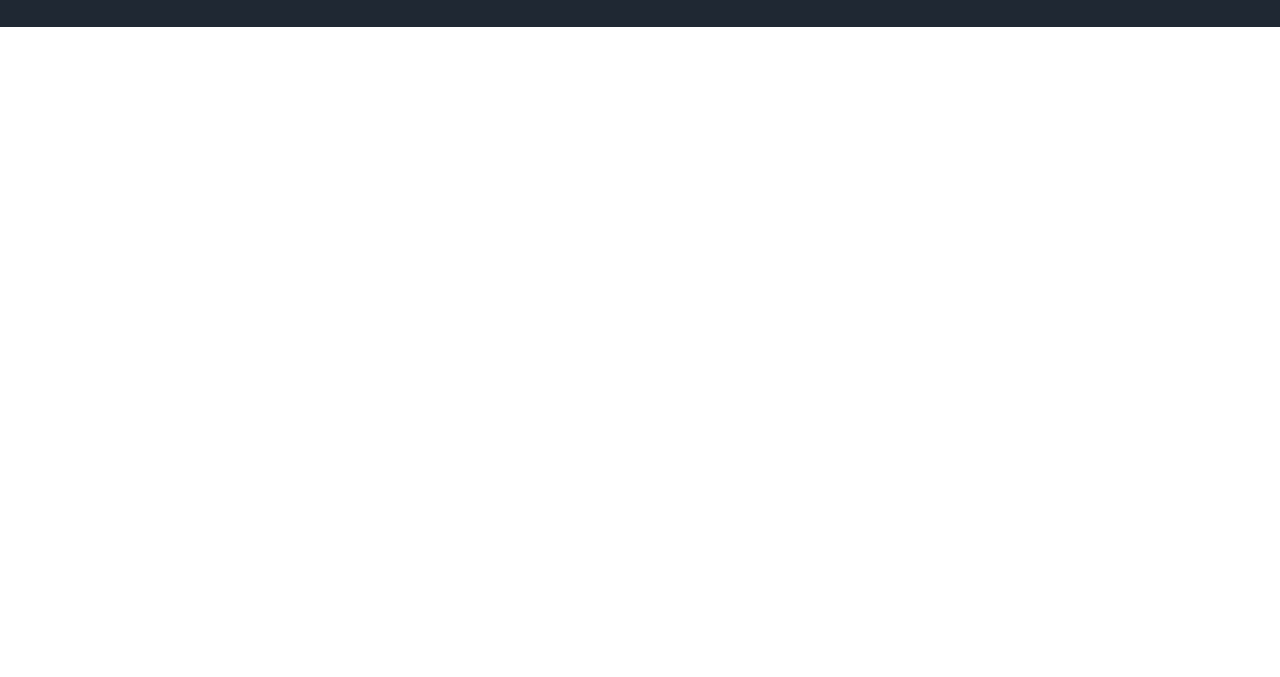
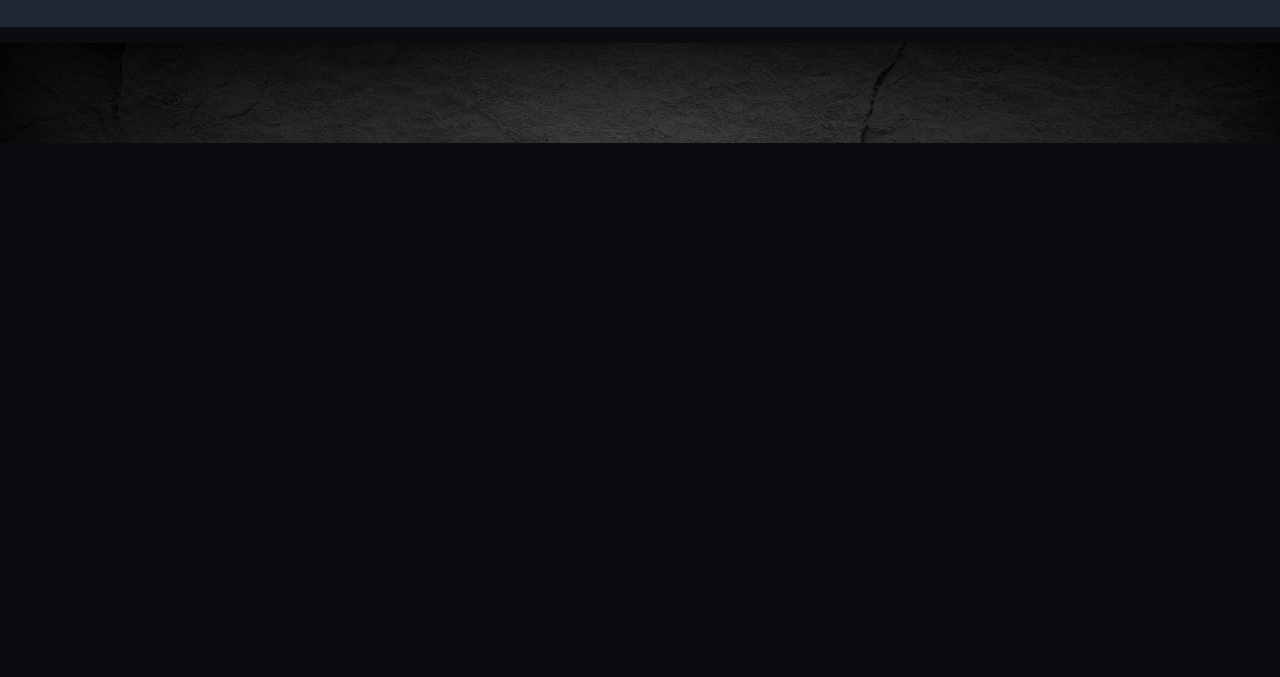
Before and after one commit to JoshuaDTurner/CSSBasics, a plain HTML site: page index.html in a window 1280 px wide. Shown: the part 123-800 px from the top of the page. Drawn offline with Linux system fonts and the light colour scheme.

Commit message:
backgroundImages

```diff
--- a/StyleSheet/style.css
+++ b/StyleSheet/style.css
@@ -1,7 +1,12 @@
 body {
     margin: 0;
-    background-image: src="Images/Website-background.jpg";
+
+    background-color: #0B0C10;
+
+
+    height: 100vh;
 }
+
 header{
     background-color: #1F2833;
     width: 100%;
@@ -13,3 +18,9 @@ h1{
     font-size:60px;
     color: #66FCF1;
 }
+main{
+    background-image: url("../Images/backdrop-874452.jpg");
+    background-size: cover;
+
+    height: 100px;
+}
--- a/index.html
+++ b/index.html
@@ -12,7 +12,9 @@
         <h1>Joshua Turner's portfolio</h1>
     </header>
     <main>
+        <p>
 
+        </p>
     </main>
 </body>
 </html>
```
Also changed, not shown: Images/Website-background.jpg (deleted), Images/backdrop-874452.jpg (added).
